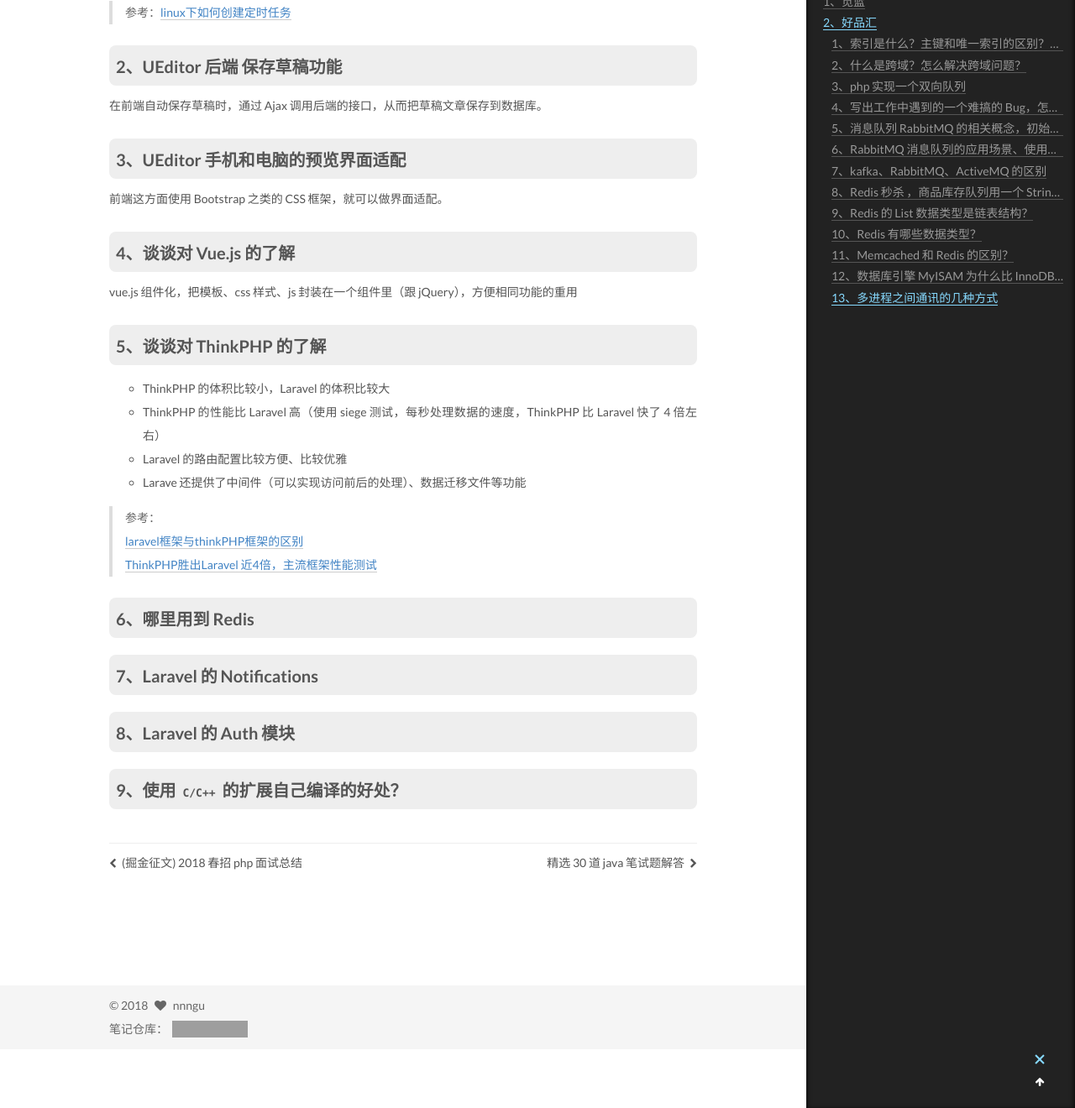
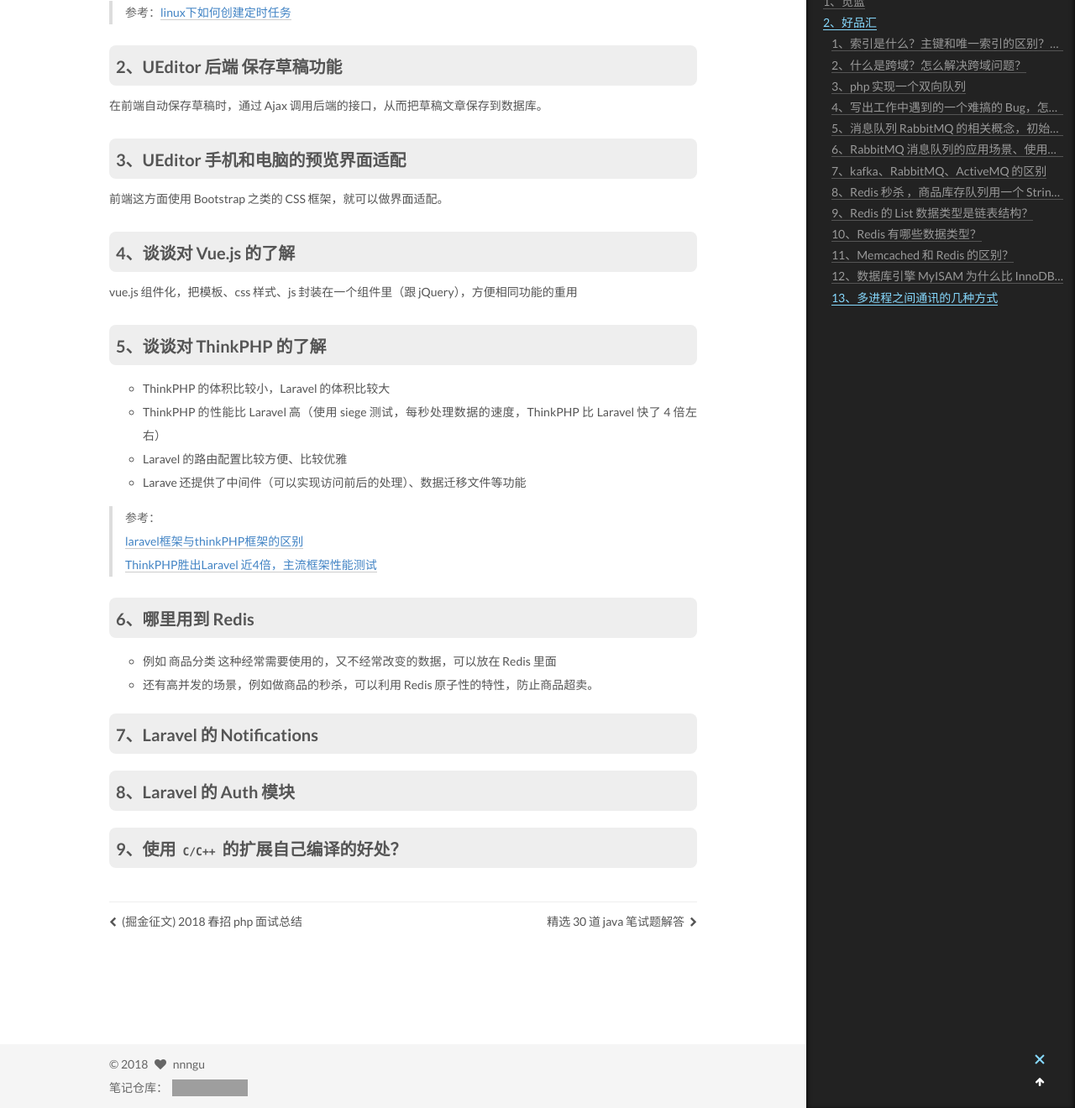
Before and after one commit to nnngu/LearningNotes, a Jekyll site: the page built from _posts/2018-06-05-PHP 面试题收集.md, in a window 1280 px wide and 1400 px high, scrolled down 16626 px, cut to the strip 80-1400 px from the top of the window. Shown: the whole strip at 84% size. Built offline with Jekyll 4.4.1, drawn with Linux system fonts in a browser that asks for light colours; grey boxes are pictures that could not be loaded.

Commit message:
修改文件: _posts/2018-06-05-PHP 面试题收集.md

```diff
--- a/_posts/2018-06-05-PHP 面试题收集.md
+++ b/_posts/2018-06-05-PHP 面试题收集.md
@@ -588,9 +588,12 @@ vue.js 组件化，把模板、css 样式、js 封装在一个组件里（跟 jQ
 
 ### 6、哪里用到 Redis
 
+- 例如 商品分类 这种经常需要使用的，又不经常改变的数据，可以放在 Redis 里面
+- 还有高并发的场景，例如做商品的秒杀，可以利用 Redis 原子性的特性，防止商品超卖。
+
+### 7、Laravel 的 Notifications
 
 
-### 7、Laravel 的 Notifications
 
 ### 8、Laravel 的 Auth 模块
 
```
